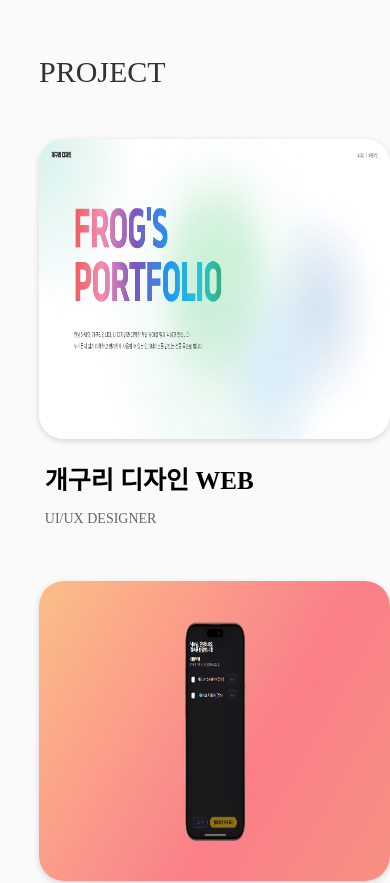
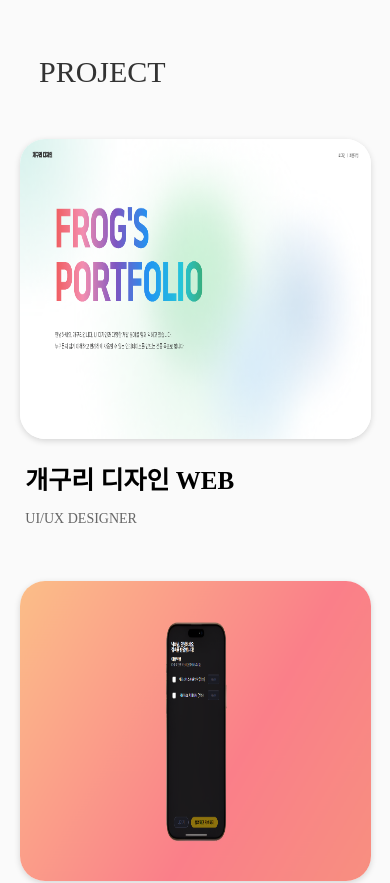
Before and after one commit to frogkr/frog, a plain HTML site: page index.html in a window 390 px wide. Shown: the part 900-1783 px from the top of the page. Drawn offline with Linux system fonts and the light colour scheme; a web font is replaced by a local one.

Commit message:
Update main.css

```diff
--- a/style/main.css
+++ b/style/main.css
@@ -516,6 +516,8 @@ body {
     .workList {
         flex-direction: column;
         gap: 20px;
+        margin-left: 5vw;
+        margin-right: 5vw;
     }
 
     .aboutContent {
@@ -528,4 +530,5 @@ body {
         width: clamp(280px, 90vw, 500px);
         height: clamp(180px, 40vh, 300px);
     }
+
 }
```
